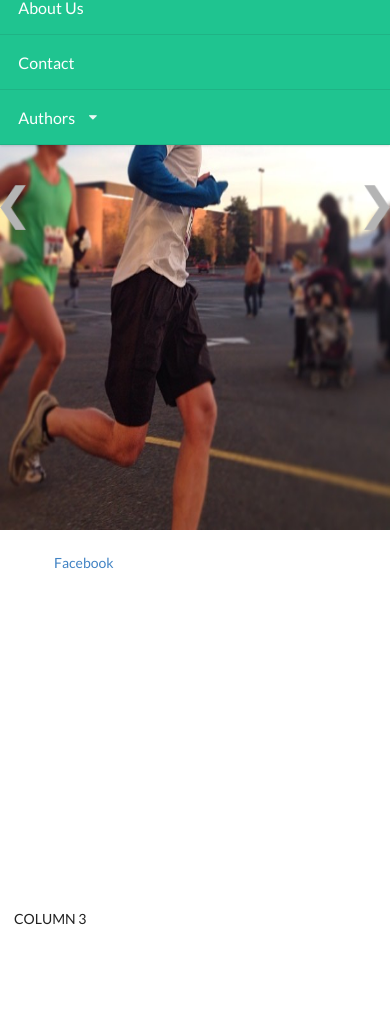
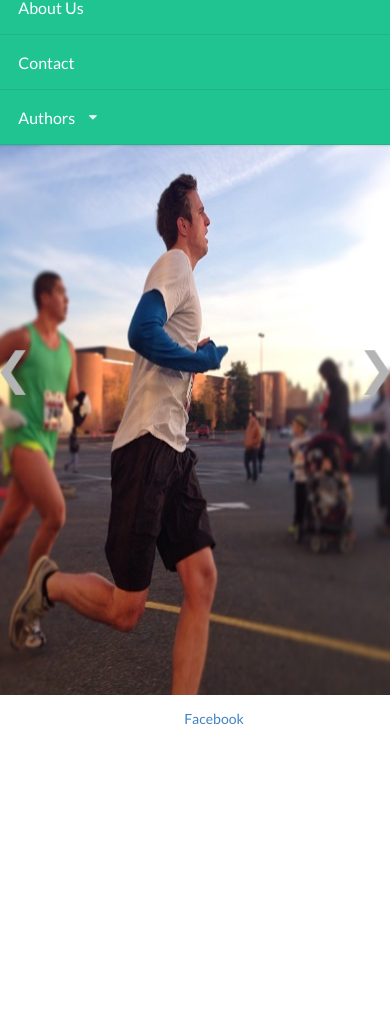
Before and after one commit to ojlamb/interesting_authors, a plain HTML site: page public/index.html in a window 390 px wide. Shown: the part 75-1100 px from the top of the page. Before the commit the page ends 1018 px from the top, so only its background shows below. Drawn offline with nearby package versions, Linux system fonts and the light colour scheme.

Commit message:
hero and nav responsive

```diff
--- a/public/project.css
+++ b/public/project.css
@@ -18,6 +18,7 @@
     display: -webkit-flex;
     display: -ms-flexbox;
     display: flex;
+    position:relative;
     font-family: Lato,'Helvetica Neue',Arial,Helvetica,sans-serif;
     background: #1FC490;
     font-weight: 400;
@@ -61,9 +62,9 @@
             Hero
 *******************************/
 .pagehero{
-  top: 55px;
   height: 550px;
 }
+
 #container{
 	height: 550px;
 	width: 100%;
@@ -105,11 +106,9 @@
 /*******************************
             Media Feed
 *******************************/
-.ui.stackable.three.column.grid{
-  margin-top: 50px;
-}
 .ui.grid>.column:not(.row){
-  padding-top:5px;
+  padding-top:15px;
+  text-align: center;
 }
 #twitter-widget-0 {
     max-width: 500px;
```
